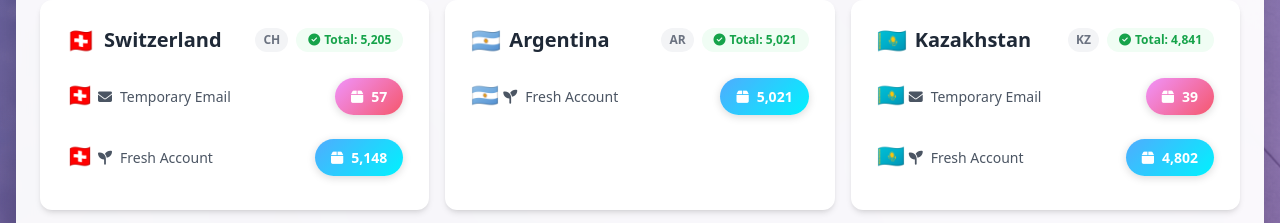
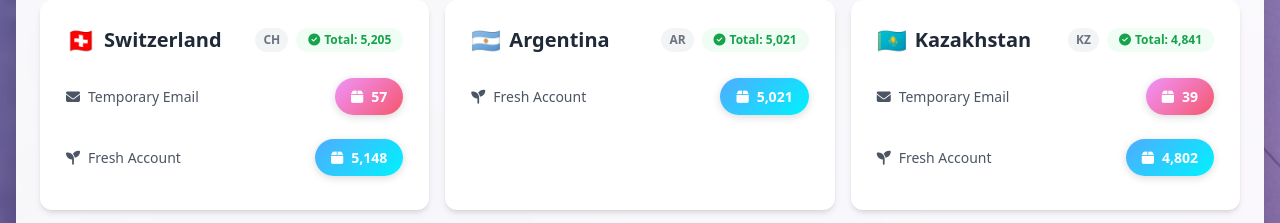
Before and after one commit to thesunofme/tiktok_stock, a plain HTML site: page index.html in a window 1280 px wide. Shown: the part 560-783 px from the top of the page. Drawn offline with nearby package versions, Linux system fonts and the light colour scheme.

Commit message:
Update index.html

```diff
--- a/index.html
+++ b/index.html
@@ -470,7 +470,7 @@
                 const card = document.createElement('div');
                 card.className = 'region-card bg-white rounded-xl p-6 shadow-md';
 
-                // Get country flag once for this region
+                // Get country flag for header only
                 const countryFlag = getCountryFlag(region.code);
 
                 let stockHTML = '';
@@ -486,7 +486,6 @@
                         stockHTML += `
                             <div class="flex items-center justify-between py-2">
                                 <span class="text-sm text-gray-600 flex items-center gap-2">
-                                    <span class="flag-emoji" role="img" aria-label="${region.country || region.code} flag">${countryFlag}</span>
                                     <i class="fas fa-${type.icon}"></i> ${type.label}
                                 </span>
                                 <span class="stock-badge ${type.class}">
```
